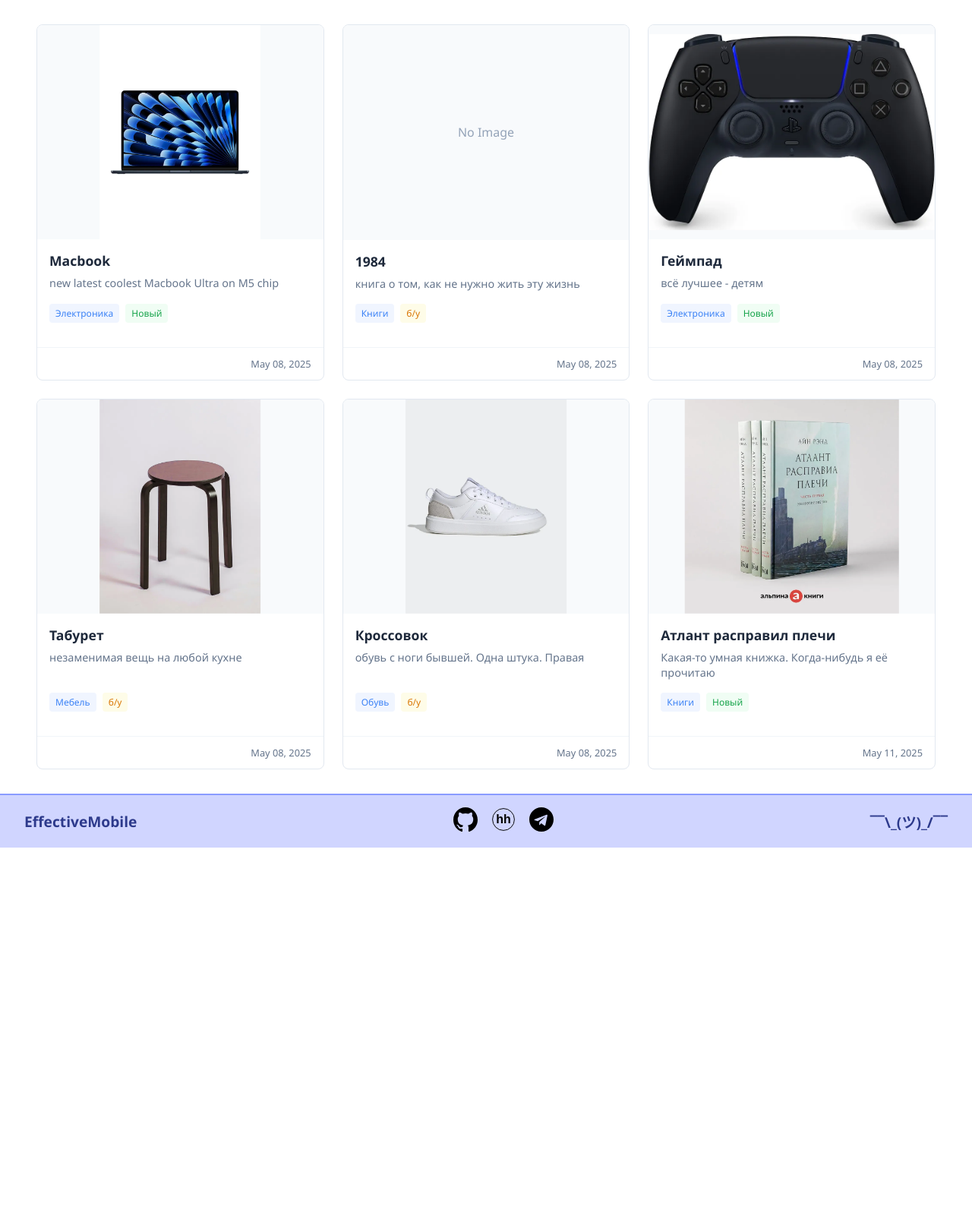
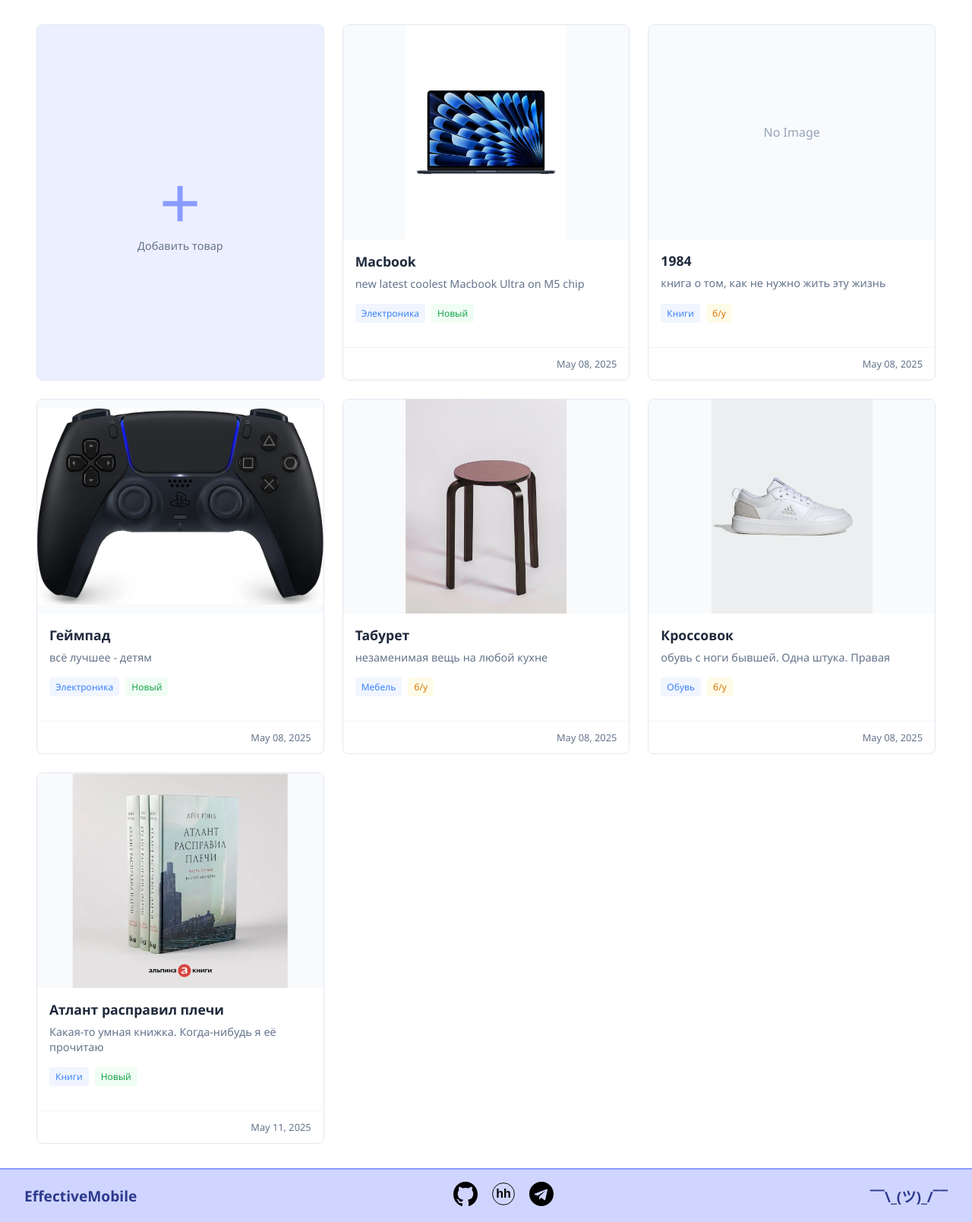
Before and after one commit to gedfalk/effectiveMobile, a Django app: page / in a window 1280 px wide. Shown: the part 80-1689 px from the top of the page at 76% size. Before the commit the page ends 1196 px from the top, so only its background shows below. Run offline with Django 5.2, Linux system fonts and the light colour scheme; a user stored in the database is signed in; data comes from the database, SQL or seed files in the repository; both versions use the stored data as it was after the commit.

Commit message:
feat: add new item creation for authorized users

```diff
--- a/items/static/items/css/card.css
+++ b/items/static/items/css/card.css
@@ -107,8 +107,14 @@
   font-size: 0.75rem;
 }
 
-  .new { background: #f0fdf4; color: #16a34a; }
-  .used { background: #fefce8; color: #d97706; }
+.new {
+  background: #f0fdf4;
+  color: #16a34a;
+}
+.used {
+  background: #fefce8;
+  color: #d97706;
+}
 
 .card-footer {
   margin-top: auto;
@@ -119,3 +125,25 @@
   font-size: 0.8rem;
   color: #64748b;
 }
+
+/* Это добавление нового товара */
+.add-item-plus {
+  font-size: 6rem;
+  font-weight: 300;
+  color: #8a9bff;
+  background-color: #ecefff;
+  display: flex;
+  align-items: center;
+  justify-content: center;
+  transition: transform 0.2s;
+}
+
+.card-link:hover .add-item-plus {
+  background-color: #dcdfff;
+}
+
+.add-item-text {
+  color: #64748b;
+  font-size: 0.9rem;
+  margin-top: -1rem;
+}
--- a/main/templates/main/index.html
+++ b/main/templates/main/index.html
@@ -7,6 +7,14 @@
 
 {% block content %}
 <div class="item-list">
+    {%if request.user.is_authenticated %}
+        <a href="#" class="card-link">
+            <div class="item-card add-item-plus">
+                <span>+</span>
+                <span class="add-item-text">Добавить товар</span>
+            </div>
+        </a>
+    {% endif %}
     {% for item in items %}
         {% include 'items/card.html' %}
     {% empty %}
```
Also changed, not shown: db.sqlite3. Lines whose indentation alone changed are shown as unchanged.
